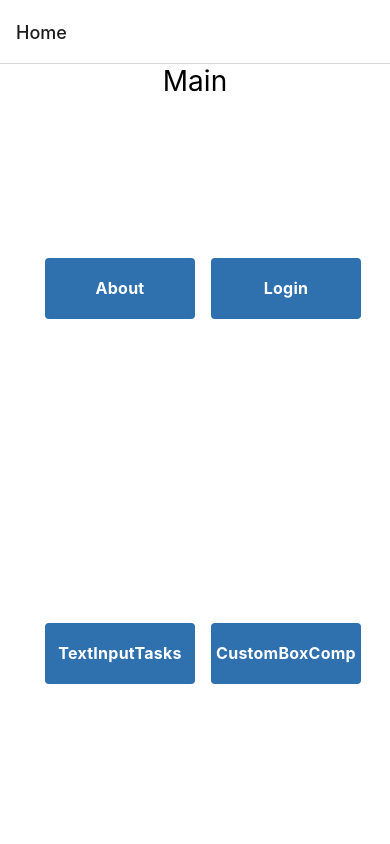
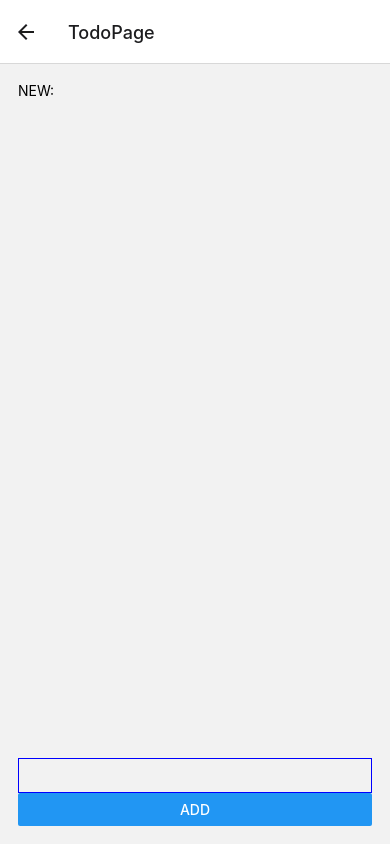
Before and after one commit to F4nnur/neti-react-native_AkhmetovFF-11-008, a React Native app: screen /TodoPage in a window 390 px wide. Built offline with nearby package versions, Linux system fonts and the light colour scheme.

Commit message:
+ add todo, complete && remove

```diff
--- /dev/null
+++ b/components/TodoItem/TodoItem.jsx
@@ -0,0 +1,35 @@
+import React from 'react';
+import { Pressable, StyleSheet, Text, TouchableOpacity, View } from 'react-native';
+
+const TodoItem = props => {
+  return (
+    <View style={styles.todoLine}>
+      <TouchableOpacity style={styles.todoLineTouch}>
+        <Text style={{ flex: 3, marginBottom: 5 }}>{props.item}</Text>
+      </TouchableOpacity>
+      <View style={{ flexDirection: 'row', justifyContent: 'space-between', gap: 8, padding: 5 }}>
+        <Pressable onPress={() => props.handleComplete(props.index)}>
+          <Text style={props.isCompleted ? { color: 'green' } : { color: 'red' }}>Выполнено</Text>
+        </Pressable>
+        <Pressable onPress={() => props.handleDelete(props.index)}>
+          <Text>X</Text>
+        </Pressable>
+      </View>
+    </View>
+  );
+};
+
+const styles = StyleSheet.create({
+  todoLine: {
+    flex: 1,
+    flexDirection: 'row',
+    alignItems: 'center',
+    justifyContent: 'space-between',
+    borderBottomColor: 'blue',
+    borderWidth: 1,
+  },
+  todoLineTouch: {
+    padding: 8,
+  },
+});
+export default TodoItem;
--- a/navigation/Navigation.jsx
+++ b/navigation/Navigation.jsx
@@ -5,6 +5,7 @@ import About from '../pages/About';
 import Login from '../pages/Login';
 import TextInputTasksPage from '../pages/TextInputTasksPage';
 import CustomBoxComponentsPage from '../pages/CustomBoxComponentsPage';
+import TodoPage from '../pages/TodoPage';
 
 const Navigation = () => {
   const Stack = createNativeStackNavigator();
@@ -16,6 +17,7 @@ const Navigation = () => {
       <Stack.Screen name={'Login'} component={Login} />
       <Stack.Screen name={'TextInputTasksPage'} component={TextInputTasksPage} />
       <Stack.Screen name={'CustomBoxComponentsPage'} component={CustomBoxComponentsPage} />
+      <Stack.Screen name={'TodoPage'} component={TodoPage} />
     </Stack.Navigator>
   );
 };
--- a/pages/Main.jsx
+++ b/pages/Main.jsx
@@ -4,6 +4,7 @@ import About from './About';
 import Login from './Login';
 import TextInputTasksPage from './TextInputTasksPage';
 import CustomBoxComponentsPage from './CustomBoxComponentsPage';
+import TodoPage from './TodoPage';
 
 const Main = ({ navigation: { navigate } }) => {
   return (
@@ -21,6 +22,9 @@ const Main = ({ navigation: { navigate } }) => {
         </Pressable>
         <Pressable style={styles.mainButton} onPress={() => navigate(CustomBoxComponentsPage)}>
           <Text style={styles.text}>CustomBoxComp</Text>
+        </Pressable>
+        <Pressable style={styles.mainButton} onPress={() => navigate(TodoPage)}>
+          <Text style={styles.text}>TodoPage</Text>
         </Pressable>
       </View>
     </View>
--- /dev/null
+++ b/pages/TodoPage.jsx
@@ -0,0 +1,76 @@
+import { StatusBar } from 'expo-status-bar';
+import React, { useEffect, useState } from 'react';
+import { Button, StyleSheet, Text, View, TouchableOpacity, TextInput, FlatList, SafeAreaView } from 'react-native';
+import TodoItem from '../components/TodoItem/TodoItem';
+
+export default function TodoPage() {
+  const [todos, setTodos] = useState([]);
+  const [text, setText] = useState('');
+  const [isCompleted, setIsCompleted] = useState(false);
+
+  const addTodo = () => {
+    let newTodos = [...todos];
+    newTodos.push({ text: text, isCompleted: false });
+    setTodos(newTodos);
+    setText('');
+  };
+
+  const keyExtractor = index => {
+    return index.toString();
+  };
+  const handleComplete = index => {
+    const data = [...todos];
+    data[index].isCompleted = !data[index].isCompleted;
+    setTodos(data);
+  };
+  const deleteTodo = index => {
+    const data = [...todos];
+    data.splice(index, 1);
+    setTodos(data);
+  };
+  return (
+    <SafeAreaView style={styles.container}>
+      <View style={styles.content}>
+        <Text>NEW:</Text>
+        <FlatList
+          data={todos}
+          keyExtractor={(item, index) => keyExtractor(index)}
+          renderItem={({ item, index }) => (
+            <TodoItem
+              item={item.text}
+              isCompleted={item.isCompleted}
+              handleDelete={deleteTodo}
+              handleComplete={handleComplete}
+              index={index}
+            />
+          )}
+        />
+        <TextInput style={styles.textInput} onChangeText={newText => setText(newText)} value={text}></TextInput>
+        <Button title=' ADD ' onPress={() => addTodo()}></Button>
+        <StatusBar style='auto' />
+      </View>
+    </SafeAreaView>
+  );
+}
+
+const styles = StyleSheet.create({
+  container: {
+    flex: 1,
+  },
+  content: {
+    flex: 1,
+    padding: 18,
+  },
+  todoLine: {
+    borderBottomColor: 'blue',
+    borderWidth: 1,
+  },
+  textInput: {
+    borderWidth: 1,
+    borderColor: 'blue',
+    padding: 8,
+  },
+  todoLineTouch: {
+    padding: 8,
+  },
+});
```
Also changed, not shown: 1 other file (tests, documents, lock files or other folders).
